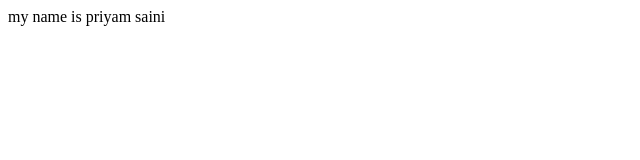
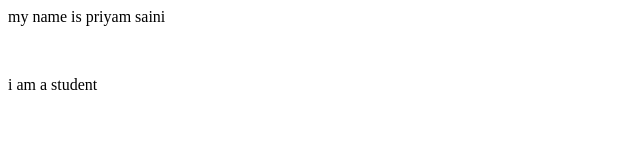
Before and after one commit to iampriyamsaini/gitdemo, a plain HTML site: page index.html in a window 1280 px wide. Shown: the whole page, without its empty margins (0-640 px from the left). Drawn offline with Linux system fonts and the light colour scheme.

Commit message:
added a new para

```diff
--- a/index.html
+++ b/index.html
@@ -1 +1,3 @@
 <p>my name is priyam saini</p>
+<br>
+<p>i am a student</p>
```
